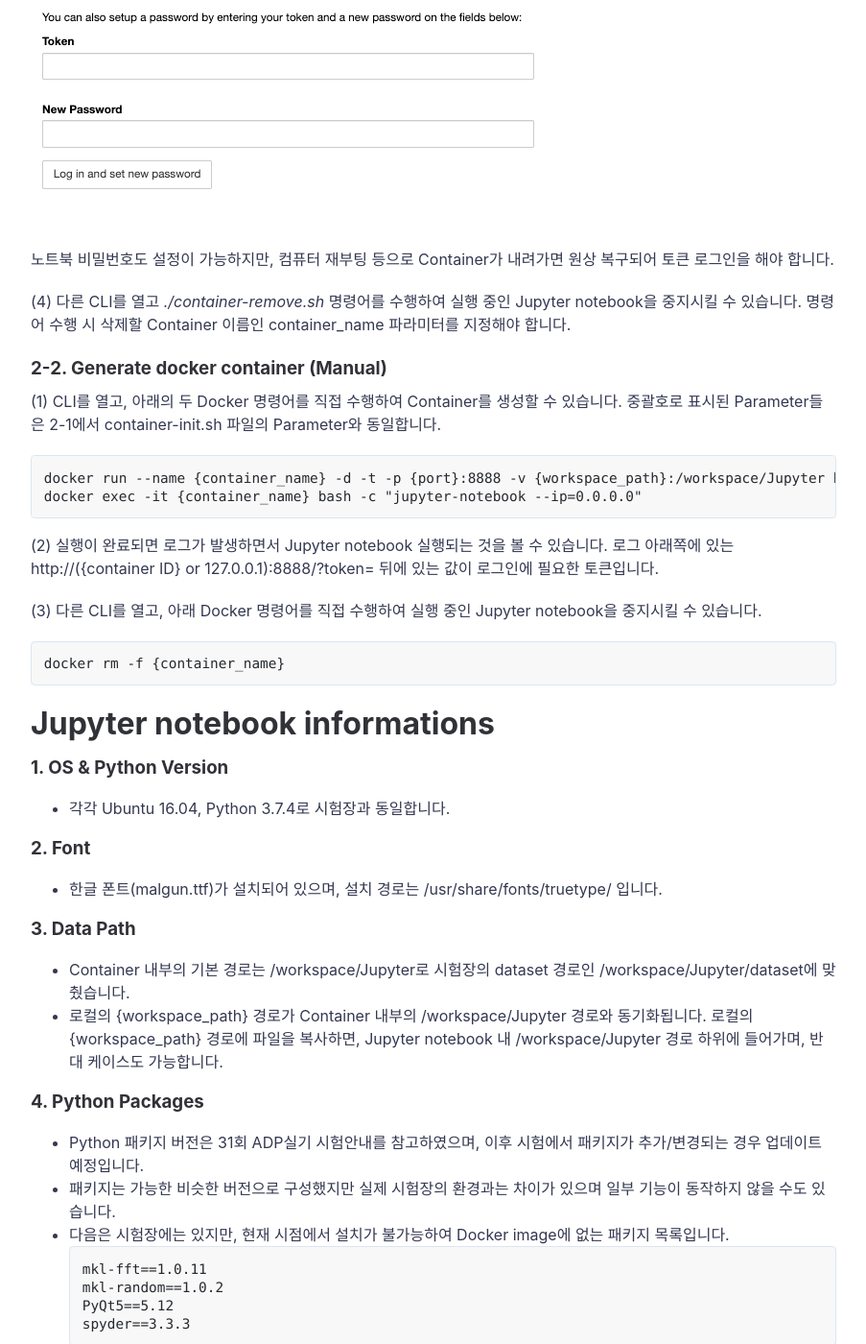
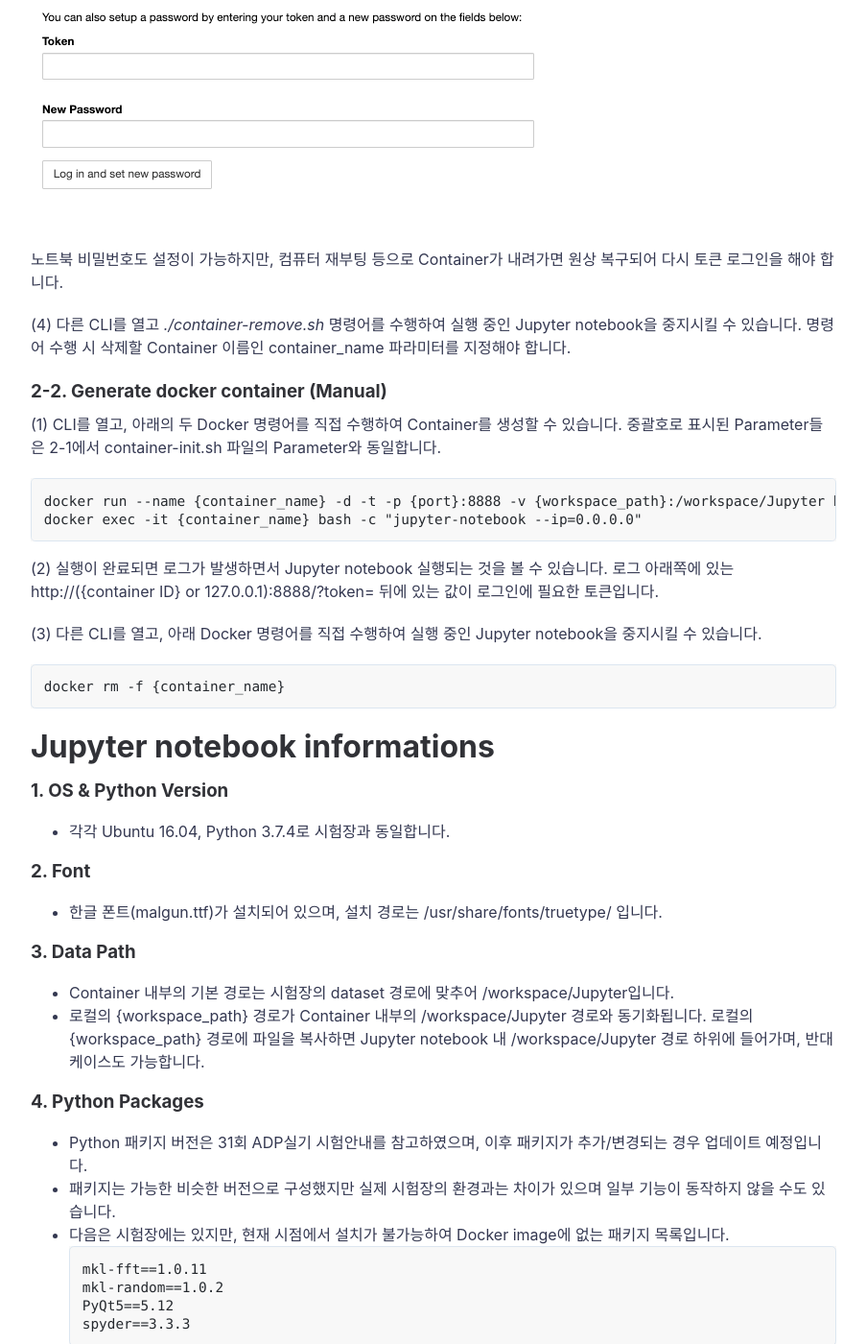
Before and after one commit to hjben/hjben.github.io, a Jekyll site: the page built from _posts/2023-11-25-adp-docker.md, in a window 1280 px wide and 1400 px high, scrolled down 2596 px. Shown: the whole window at 96% size, without its empty margins (188-1091 px from the left). Built offline with Jekyll 4.4.1, drawn with Linux system fonts in a browser that asks for light colours; nearby versions of some CDN libraries; comment, search, counter and statistics services are not loaded; some of the changed text lies outside the part shown.

Commit message:
Update 2023-11-25-adp-docker.md

````diff
--- a/_posts/2023-11-25-adp-docker.md
+++ b/_posts/2023-11-25-adp-docker.md
@@ -43,7 +43,7 @@ e.g.
 <br><br> Jupyter notebook 접속은 웹 브라우저에 접속한 후 localhost:{사용자 지정 포트}로 할 수 있습니다. <br><br>
 <img src ="https://raw.githubusercontent.com/hjben/hjben.github.io/master/_img/adp-docker/notebook-main.png" alt="notebook-main">
 
-<br> 노트북 비밀번호도 설정이 가능하지만, 컴퓨터 재부팅 등으로 Container가 내려가면 원상 복구되어 토큰 로그인을 해야 합니다.
+<br> 노트북 비밀번호도 설정이 가능하지만, 컴퓨터 재부팅 등으로 Container가 내려가면 원상 복구되어 다시 토큰 로그인을 해야 합니다.
 
 (4) 다른 CLI를 열고 _./container-remove.sh_ 명령어를 수행하여 실행 중인 Jupyter notebook을 중지시킬 수 있습니다. 명령어 수행 시 삭제할 Container 이름인 container_name 파라미터를 지정해야 합니다.
 
@@ -71,11 +71,11 @@ docker rm -f {container_name}
 - 한글 폰트(malgun.ttf)가 설치되어 있으며, 설치 경로는 /usr/share/fonts/truetype/ 입니다.
 
 ### 3. Data Path
-- Container 내부의 기본 경로는 /workspace/Jupyter로 시험장의 dataset 경로인 /workspace/Jupyter/dataset에 맞췄습니다.
-- 로컬의 {workspace_path} 경로가 Container 내부의 /workspace/Jupyter 경로와 동기화됩니다. 로컬의 {workspace_path} 경로에 파일을 복사하면, Jupyter notebook 내 /workspace/Jupyter 경로 하위에 들어가며, 반대 케이스도 가능합니다.
+- Container 내부의 기본 경로는 시험장의 dataset 경로에 맞추어 /workspace/Jupyter입니다.
+- 로컬의 {workspace_path} 경로가 Container 내부의 /workspace/Jupyter 경로와 동기화됩니다. 로컬의 {workspace_path} 경로에 파일을 복사하면 Jupyter notebook 내 /workspace/Jupyter 경로 하위에 들어가며, 반대 케이스도 가능합니다.
 
 ### 4. Python Packages
-- Python 패키지 버전은 31회 ADP실기 시험안내를 참고하였으며, 이후 시험에서 패키지가 추가/변경되는 경우 업데이트 예정입니다.
+- Python 패키지 버전은 31회 ADP실기 시험안내를 참고하였으며, 이후 패키지가 추가/변경되는 경우 업데이트 예정입니다.
 - 패키지는 가능한 비슷한 버전으로 구성했지만 실제 시험장의 환경과는 차이가 있으며 일부 기능이 동작하지 않을 수도 있습니다.
 - 다음은 시험장에는 있지만, 현재 시점에서 설치가 불가능하여 Docker image에 없는 패키지 목록입니다.
 ```
````
Also changed, not shown: other parts of _posts/2023-11-25-adp-docker.md (+2 -2 lines).
